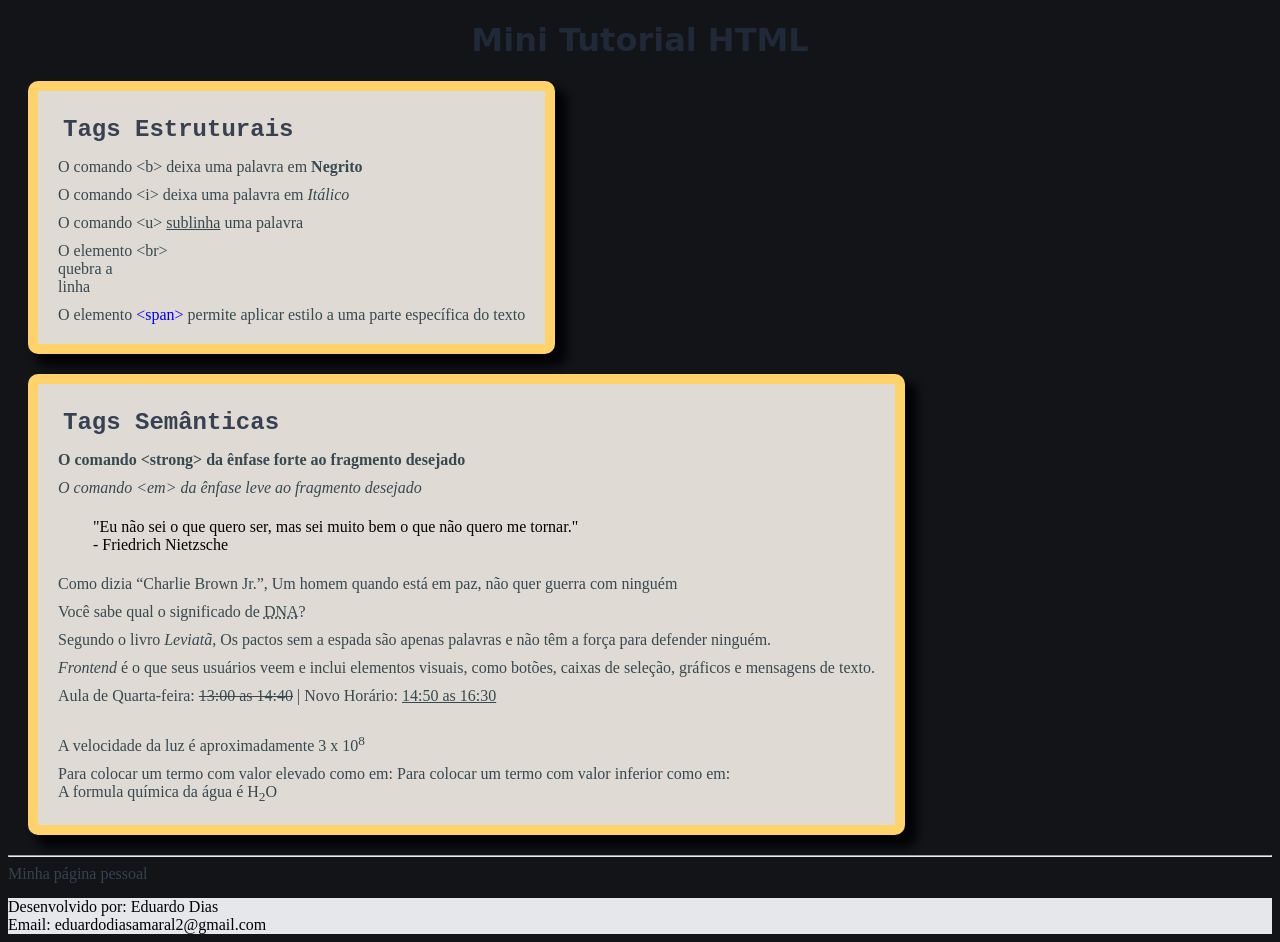
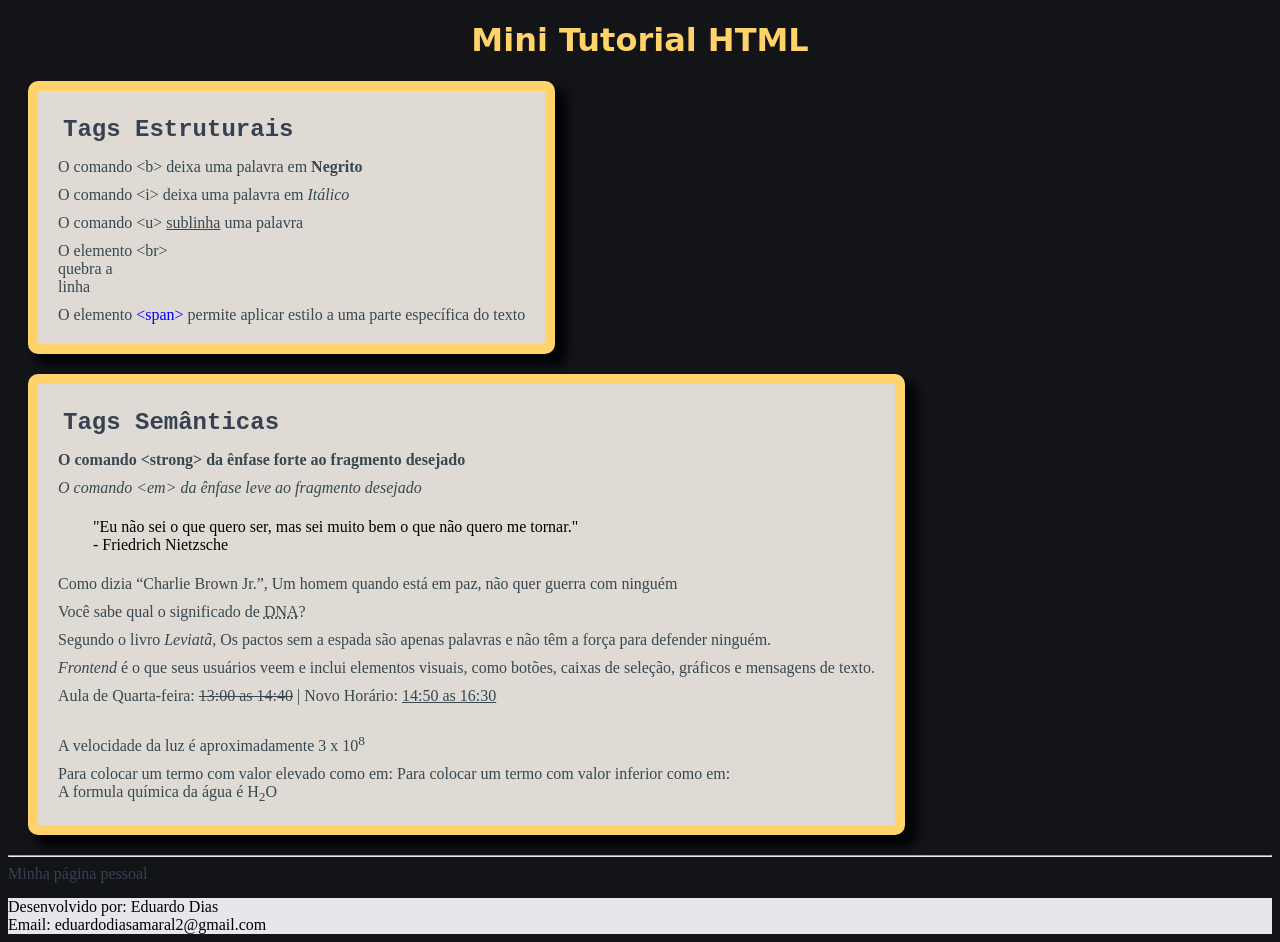
Before and after one commit to Eduardo-D-A/IFES-ProgWeb, a plain HTML site: page tutorial/miniTutorial.html in a window 1280 px wide. Drawn offline with Linux system fonts and the light colour scheme.

Commit message:
Personal page V4.1
Just corrected the link to the tutorial and  changed the color of the h1's.

```diff
--- a/Styles/style.css
+++ b/Styles/style.css
@@ -22,7 +22,7 @@ body {
 h1 {
     font-family: cursive, Courier;
     text-align: center;
-    color: #1F2937;
+    color: #FFD369;
 }
 h2 {
     font-family: 'Courier New', Courier, monospace;
```
Also changed, not shown: index.html (+1 -1 lines).
